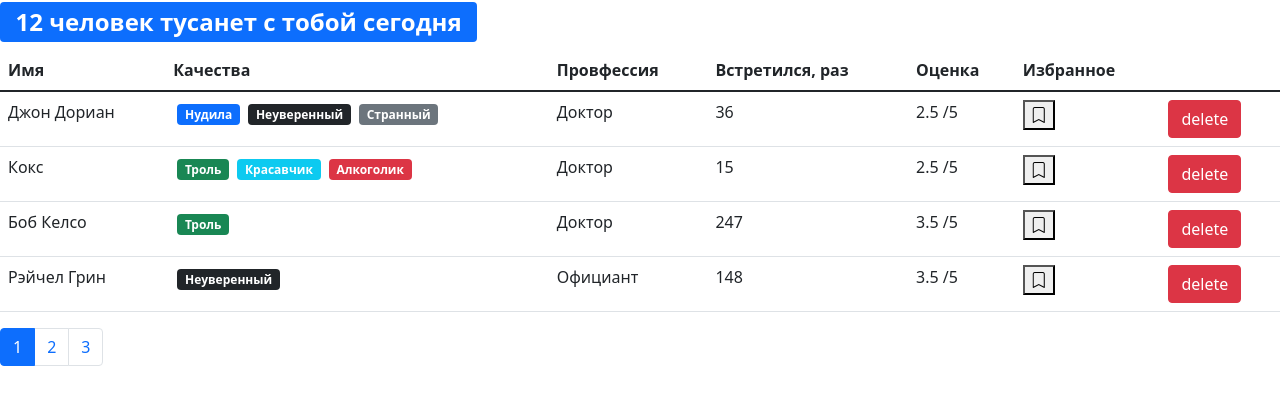
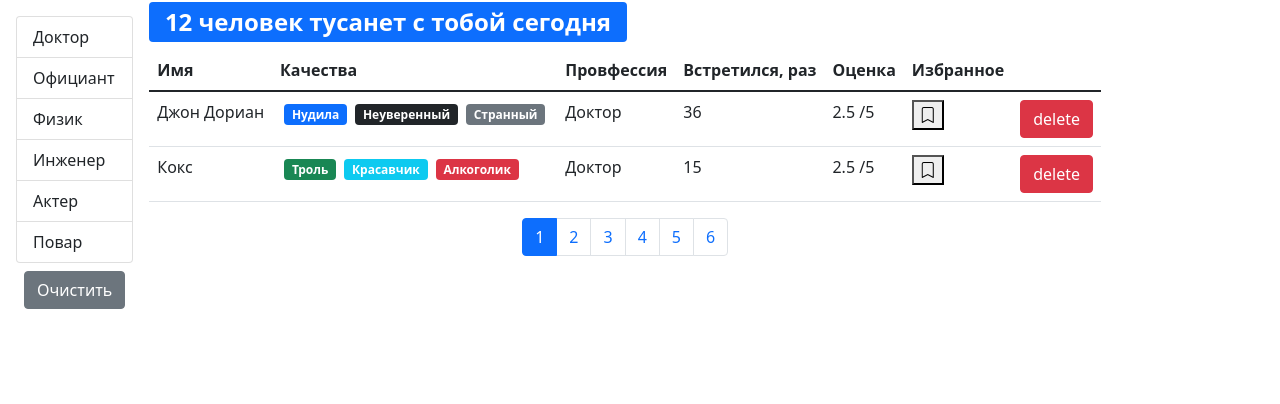
Before and after one commit to Fillinius/fast-company, a React (Create React App) app: page / in a window 1280 px wide. Shown: the top 404 px of the page. Built offline with nearby package versions, Linux system fonts and the light colour scheme.

Commit message:
Module filter

```diff
--- a/src/app/App.js
+++ b/src/app/App.js
@@ -1,10 +1,17 @@
-import React, { useState } from 'react'
+import React, { useState, useEffect } from 'react'
 import Users from './components/users'
-import SearchStatus from './components/searchStatus'
 import api from './api'
 
 function App() {
-  const [users, setUsers] = useState(api.users.fetchAll())
+  const [users, setUsers] = useState()
+  // При использовании асинхронного запроса
+  useEffect(() => {
+    api.users.fetchAll().then((data) => setUsers(data))
+  }, [])
+  useEffect(() => {
+    console.log(users)
+  }, [users])
+  //
   const handleDelete = (userId) => {
     setUsers(users.filter((user) => user._id !== userId))
   }
@@ -20,12 +27,13 @@
   }
   return (
     <div>
-      <SearchStatus length={users.length} />
-      <Users
-        onDelete={handleDelete}
-        onToggleBookMark={handleToggleBookMark}
-        users={users}
-      />
+      {users && (
+        <Users
+          onDelete={handleDelete}
+          onToggleBookMark={handleToggleBookMark}
+          users={users}
+        />
+      )}
     </div>
   )
 }
--- /dev/null
+++ b/src/app/api/fake.api/professions.api.js
@@ -0,0 +1,26 @@
+export const professionsObject = {
+  doctor: { _id: '67rdca3eeb7f6fgeed471818', name: 'Доктор' },
+  waiter: { _id: '67rdca3eeb7f6fgeed471820', name: 'Официант' },
+  physics: { _id: '67rdca3eeb7f6fgeed471814', name: 'Физик' },
+  engineer: { _id: '67rdca3eeb7f6fgeed471822', name: 'Инженер' },
+  actor: { _id: '67rdca3eeb7f6fgeed471824', name: 'Актер' },
+  cook: { _id: '67rdca3eeb7f6fgeed471829', name: 'Повар' },
+}
+export const professions = [
+  { _id: '67rdca3eeb7f6fgeed471818', name: 'Доктор' },
+  { _id: '67rdca3eeb7f6fgeed471820', name: 'Официант' },
+  { _id: '67rdca3eeb7f6fgeed471814', name: 'Физик' },
+  { _id: '67rdca3eeb7f6fgeed471822', name: 'Инженер' },
+  { _id: '67rdca3eeb7f6fgeed471824', name: 'Актер' },
+  { _id: '67rdca3eeb7f6fgeed471829', name: 'Повар' },
+]
+const fetchAll = () =>
+  new Promise((resolve) => {
+    window.setTimeout(function () {
+      resolve(professions)
+    }, 2000)
+  })
+
+export default {
+  fetchAll,
+}
--- a/src/app/api/fake.api/user.api.js
+++ b/src/app/api/fake.api/user.api.js
@@ -1,131 +1,155 @@
-const professions = {
-    doctor: { _id: "67rdca3eeb7f6fgeed471818", name: "Доктор" },
-    waiter: { _id: "67rdca3eeb7f6fgeed471820", name: "Официант" },
-    physics: { _id: "67rdca3eeb7f6fgeed471814", name: "Физик" },
-    engineer: { _id: "67rdca3eeb7f6fgeed471822", name: "Инженер" },
-    actor: { _id: "67rdca3eeb7f6fgeed471824", name: "Актер" },
-    cook: { _id: "67rdca3eeb7f6fgeed471829", name: "Повар" }
-}
+import { professionsObject as professions } from './professions.api'
 const qualities = {
-    tedious: { _id: "67rdca3eeb7f6fgeed471198", name: "Нудила", color: "primary" },
-    strange: { _id: "67rdca3eeb7f6fgeed471100", name: "Странный", color: "secondary" },
-    buller: { _id: "67rdca3eeb7f6fgeed4711012", name: "Троль", color: "success" },
-    alcoholic: { _id: "67rdca3eeb7f6fgeed471101", name: "Алкоголик", color: "danger" },
-    handsome: { _id: "67rdca3eeb7f6fgeed471102", name: "Красавчик", color: "info" },
-    uncertain: { _id: "67rdca3eeb7f6fgeed471103", name: "Неуверенный", color: "dark" },
-
+  tedious: {
+    _id: '67rdca3eeb7f6fgeed471198',
+    name: 'Нудила',
+    color: 'primary',
+  },
+  strange: {
+    _id: '67rdca3eeb7f6fgeed471100',
+    name: 'Странный',
+    color: 'secondary',
+  },
+  buller: {
+    _id: '67rdca3eeb7f6fgeed4711012',
+    name: 'Троль',
+    color: 'success',
+  },
+  alcoholic: {
+    _id: '67rdca3eeb7f6fgeed471101',
+    name: 'Алкоголик',
+    color: 'danger',
+  },
+  handsome: {
+    _id: '67rdca3eeb7f6fgeed471102',
+    name: 'Красавчик',
+    color: 'info',
+  },
+  uncertain: {
+    _id: '67rdca3eeb7f6fgeed471103',
+    name: 'Неуверенный',
+    color: 'dark',
+  },
 }
 
 const users = [
   {
-        _id: "67rdca3eeb7f6fgeed471815",
-        name: "Джон Дориан",
+    _id: '67rdca3eeb7f6fgeed471815',
+    name: 'Джон Дориан',
     profession: professions.doctor,
     qualities: [qualities.tedious, qualities.uncertain, qualities.strange],
     completedMeetings: 36,
     rate: 2.5,
-        bookmark: false
+    bookmark: false,
   },
   {
-        _id: "67rdca3eeb7f6fgeed471816",
-        name: "Кокс",
+    _id: '67rdca3eeb7f6fgeed471816',
+    name: 'Кокс',
     profession: professions.doctor,
     qualities: [qualities.buller, qualities.handsome, qualities.alcoholic],
     completedMeetings: 15,
     rate: 2.5,
-        bookmark: false
+    bookmark: false,
   },
   {
-        _id: "67rdca3eeb7f6fgeed471817",
-        name: "Боб Келсо",
+    _id: '67rdca3eeb7f6fgeed471817',
+    name: 'Боб Келсо',
     profession: professions.doctor,
     qualities: [qualities.buller],
     completedMeetings: 247,
     rate: 3.5,
-        bookmark: false
+    bookmark: false,
   },
   {
-        _id: "67rdca3eeb7f6fgeed471818",
-        name: "Рэйчел Грин",
+    _id: '67rdca3eeb7f6fgeed471818',
+    name: 'Рэйчел Грин',
     profession: professions.waiter,
     qualities: [qualities.uncertain],
     completedMeetings: 148,
     rate: 3.5,
-        bookmark: false
+    bookmark: false,
   },
   {
-        _id: "67rdca3eeb7f6fgeed471819",
-        name: "Шелдон Купер",
+    _id: '67rdca3eeb7f6fgeed471819',
+    name: 'Шелдон Купер',
     profession: professions.physics,
     qualities: [qualities.strange, qualities.tedious],
     completedMeetings: 37,
     rate: 4.6,
-        bookmark: false
+    bookmark: false,
   },
   {
-        _id: "67rdca3eeb7f6fgeed471820",
-        name: "Леонард Хофстедтер",
+    _id: '67rdca3eeb7f6fgeed471820',
+    name: 'Леонард Хофстедтер',
     profession: professions.physics,
     qualities: [qualities.strange, qualities.uncertain],
     completedMeetings: 147,
     rate: 3.5,
-        bookmark: false
+    bookmark: false,
   },
   {
-        _id: "67rdca3eeb7f6fgeed471821",
-        name: "Говард Воловиц",
+    _id: '67rdca3eeb7f6fgeed471821',
+    name: 'Говард Воловиц',
     profession: professions.engineer,
     qualities: [qualities.strange, qualities.tedious],
     completedMeetings: 72,
     rate: 3.5,
-        bookmark: false
+    bookmark: false,
   },
   {
-        _id: "67rdca3eeb7f6fgeed471822",
-        name: "Никола Тесла",
+    _id: '67rdca3eeb7f6fgeed471822',
+    name: 'Никола Тесла',
     profession: professions.engineer,
     qualities: [qualities.handsome],
     completedMeetings: 72,
     rate: 5,
-        bookmark: false
+    bookmark: false,
   },
   {
-        _id: "67rdca3eeb7f6fgeed471823",
-        name: "Моника Геллер",
+    _id: '67rdca3eeb7f6fgeed471823',
+    name: 'Моника Геллер',
     profession: professions.cook,
     qualities: [qualities.strange, qualities.uncertain],
     completedMeetings: 17,
     rate: 4.5,
-        bookmark: false
+    bookmark: false,
   },
   {
-        _id: "67rdca3eeb7f6fgeed471824",
-        name: "Рататуй",
+    _id: '67rdca3eeb7f6fgeed471824',
+    name: 'Рататуй',
     profession: professions.cook,
     qualities: [qualities.handsome, qualities.buller],
     completedMeetings: 17,
     rate: 4.5,
-        bookmark: false
+    bookmark: false,
   },
   {
-        _id: "67rdca3eeb7f6fgeed47181f",
-        name: "Джоуи Триббиани",
+    _id: '67rdca3eeb7f6fgeed47181f',
+    name: 'Джоуи Триббиани',
     profession: professions.actor,
     qualities: [qualities.uncertain, qualities.strange],
     completedMeetings: 434,
     rate: 3.5,
-        bookmark: false
+    bookmark: false,
   },
   {
-        _id: "67rdca3eeb7f6fgeed47181r",
-        name: "Брэд Питт",
+    _id: '67rdca3eeb7f6fgeed47181r',
+    name: 'Брэд Питт',
     profession: professions.actor,
     qualities: [qualities.handsome],
     completedMeetings: 434,
     rate: 5,
-        bookmark: false
+    bookmark: false,
   },
 ]
-export function fetchAll() {
-    return users
+
+const fetchAll = () =>
+  new Promise((resolve) => {
+    window.setTimeout(function () {
+      resolve(users)
+    }, 2000)
+  })
+
+export default {
+  fetchAll,
 }
--- a/src/app/components/bookmark.jsx
+++ b/src/app/components/bookmark.jsx
@@ -11,7 +11,7 @@
 };
 BookMark.propTypes = {
     status: PropTypes.bool.isRequired,
-    onToggleBookMark: PropTypes.func.isRequired,
+    onToggleBookMark: PropTypes.func,
 }
 
 export default BookMark;
--- /dev/null
+++ b/src/app/components/groupList.jsx
@@ -0,0 +1,33 @@
+import React from 'react';
+import PropTypes from 'prop-types'
+// компонент где будут отражаться элементы для фильтрации
+
+const GroupList = ({ items, valueProperty, contentProperty, onItemSelect, selectedItem }) => {
+  return (
+    <ul className="list-group">
+      {Object.keys(items).map((item) => (
+        <li
+          key={items[item][valueProperty]}
+          className={"list-group-item " + (selectedItem === items[item] ? "active" : "")}
+          onClick={() => onItemSelect(items[item])}
+          role='button'
+        >{items[item][contentProperty]}
+        </li>
+      ))}
+    </ul>
+  );
+}
+GroupList.defaultProps = {
+  valueProperty: '_id',
+  contentProperty: 'name'
+}
+GroupList.propTypes = {
+  items: PropTypes.oneOfType([PropTypes.object, PropTypes.array]),
+  valueProperty: PropTypes.string.isRequired,
+  contentProperty: PropTypes.string.isRequired,
+  onItemSelect: PropTypes.func,
+  selectedItem: PropTypes.object
+}
+
+
+export default GroupList;
--- a/src/app/components/searchStatus.jsx
+++ b/src/app/components/searchStatus.jsx
@@ -25,7 +25,7 @@
 };
 
 SearchStatus.propTypes = {
-    length: PropTypes.array.isRequired,
+    length: PropTypes.number.isRequired,
 
 }
 export default SearchStatus;
--- a/src/app/components/user.jsx
+++ b/src/app/components/user.jsx
@@ -42,14 +42,14 @@
     );
 };
 User.propTypes = {
-    _id: PropTypes.number.isRequired,
+    _id: PropTypes.string.isRequired,
     name: PropTypes.string.isRequired,
-    qualities: PropTypes.object.isRequired,
+    qualities: PropTypes.array.isRequired,
     profession: PropTypes.object.isRequired,
     completedMeetings: PropTypes.number.isRequired,
     rate: PropTypes.number.isRequired,
     onDelete: PropTypes.func.isRequired,
-    bookmark: PropTypes.object.isRequired,
+    bookmark: PropTypes.bool,
     onToggleBookMark: PropTypes.func.isRequired,
 }
 
--- a/src/app/components/users.jsx
+++ b/src/app/components/users.jsx
@@ -1,23 +1,59 @@
-import React, { useState } from "react";
+import React, { useState, useEffect } from "react";
 import { paginate } from "../utils/paginate";
 import Pagination from "./pagination";
 import User from "./user";
 import PropTypes from 'prop-types';
+import GroupList from "./groupList";
+import api from "../api"
+import SearchStatus from "./searchStatus";
 
 const Users = ({ users, ...rest }) => {
-    const count = users.length
-    const pageSize = 4 // отображаем по 4 пользователя на каждой страние
     const [currentPage, setCurrentPage] = useState(1)
+    const [professions, setProfessions] = useState()
+    const [selectedProf, setSelectedProf] = useState()
+    const pageSize = 2 // отображаем по 4 пользователя на каждой страние
+    useEffect(() => {
+        api.professions.fetchAll().then((data) => setProfessions(data))
+    }, [])
+
+    const handleProfessionSelect = (item) => {
+        setSelectedProf(item);
+    }
+
     const handlePageChange = (pageIndex) => {
         setCurrentPage(pageIndex)// если стр была выбрана
     } // метод который отлав клик при нажатии на стр (на какую стр клик)
 
     //const userGroup = paginate(users, currentPage, pageSize)
-
-    const userGroup = paginate(users, currentPage, pageSize)
+    const filtersUsers = selectedProf
+        ? users.filter((user) => user.profession === selectedProf)
+        : users
+    const count = filtersUsers.length
+    const userGroup = paginate(filtersUsers, currentPage, pageSize)
+    const clearFilter = () => {
+        setSelectedProf()
+    }
 
     return (
-        <>
+        <div className="d-flex">
+            {professions && (
+                <div className="d-flex flex-column flex-shrink-0 p-3">
+                    <GroupList
+                        selectedItem={selectedProf}
+                        items={professions}
+                        onItemSelect={handleProfessionSelect}
+                        valueProperty='_id'
+                        contentProperty='name'>
+                    </GroupList>
+                    <button
+                        className="btn btn-secondary m-2"
+                        onClick={clearFilter}
+                    >Очистить
+                    </button>
+                </div>
+            )}
+            <div className="d-flex flex-column ">
+                <SearchStatus length={count} />
                 {count > 0 && (
                     <table className="table">
                         <thead>
@@ -38,18 +74,22 @@
                         </tbody>
                     </table>
                 )}
+                <div className="d-flex justify-content-center">
                     <Pagination
                         itemsCount={count}
                         pageSize={pageSize}
                         onPageChange={handlePageChange}
                         currentPage={currentPage} />
-        </>
+                </div>
+            </div>
+
+        </div>
     );
 };
 Users.propTypes = {
-    handleDelete: PropTypes.func.isRequired,
+    handleDelete: PropTypes.func,
     users: PropTypes.array.isRequired,
-    handleToggleBookMark: PropTypes.func.isRequired,
-    count: PropTypes.number.isRequired,
+    handleToggleBookMark: PropTypes.func,
+    count: PropTypes.number,
 }
 export default Users;
```
Also changed, not shown: src/app/api/index.js (+6 -5 lines). Lines whose indentation alone changed are shown as unchanged.
